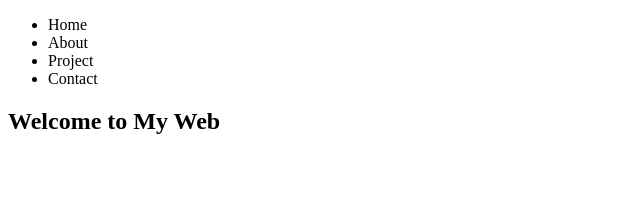
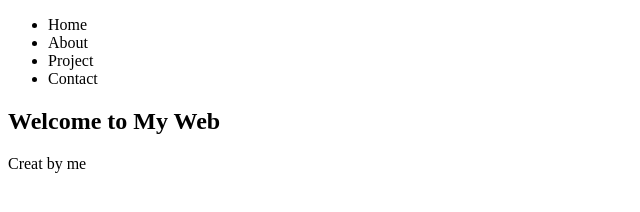
Before and after one commit to ynudin/web_personal, a plain HTML site: page index.html in a window 1280 px wide. Shown: the full height of the page, 0-640 px from the left. Drawn offline with Linux system fonts and the light colour scheme.

Commit message:
creat footer

```diff
--- a/index.html
+++ b/index.html
@@ -20,5 +20,9 @@
   <h1>Welcome to My Web</h1>
 </section>
 
+<footer>
+  <span>Creat by me</span>
+</footer>
+
 </body>
 </html>
```
